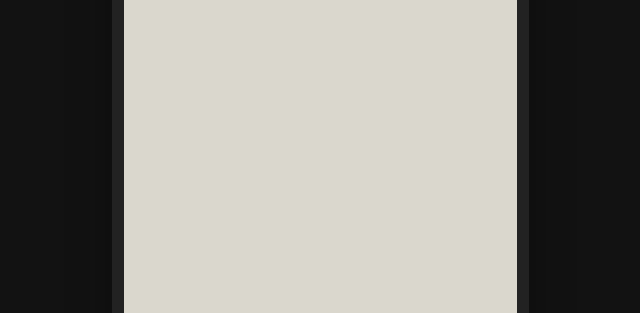
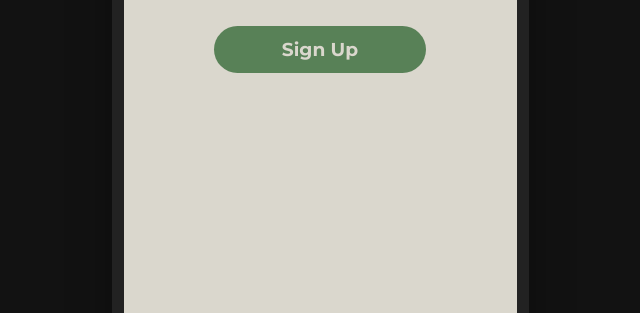
Before and after one commit to dastarruer/volunteering-app, a Django app: template volunteering_app/opportunities/templates/opportunity.html in a window 1280 px wide. Shown: the part 316-629 px from the top of the page, without its empty margins (320-960 px from the left). Run offline with Django 5.2, Linux system fonts and the light colour scheme; the template is opened without the code that fills it, so the values that code supplies are empty; some web fonts are replaced.

Commit message:
Add nonfunctional sign-up button

```diff
--- a/volunteering_app/opportunities/static/css/opportunity.css
+++ b/volunteering_app/opportunities/static/css/opportunity.css
@@ -46,3 +46,31 @@ body {
   width: 75%;
   margin: 20px auto;
 }
+
+.sign-up {
+  /* Not sure why I need to write this twice, but otherwise button will not be centered */
+  display: block;
+  margin: 25px auto;
+
+  width: 60%;
+  padding: 12px 0;
+
+  background-color: #588157;
+  color: #dad7cd;
+
+  font-size: 14pt;
+
+  border-radius: 30px;
+  border: none;
+  cursor: pointer;
+
+  transition: transform 0.1s ease;
+}
+
+.sign-up:hover {
+  background-color: #3a5a40;
+}
+
+.sign-up:active {
+  transform: scale(0.96);
+}
--- a/volunteering_app/opportunities/templates/opportunity.html
+++ b/volunteering_app/opportunities/templates/opportunity.html
@@ -22,4 +22,5 @@
     </h3>
     <h3 class="distance khula-semibold">{{ opportunity.distanceFromUserKilometers }}km from you</h3>
     <p class="description khula-semibold">{{ opportunity.description }}</p>
+    <button class="sign-up montserrat-bold">Sign Up</button>
 {% endblock content %}
```
